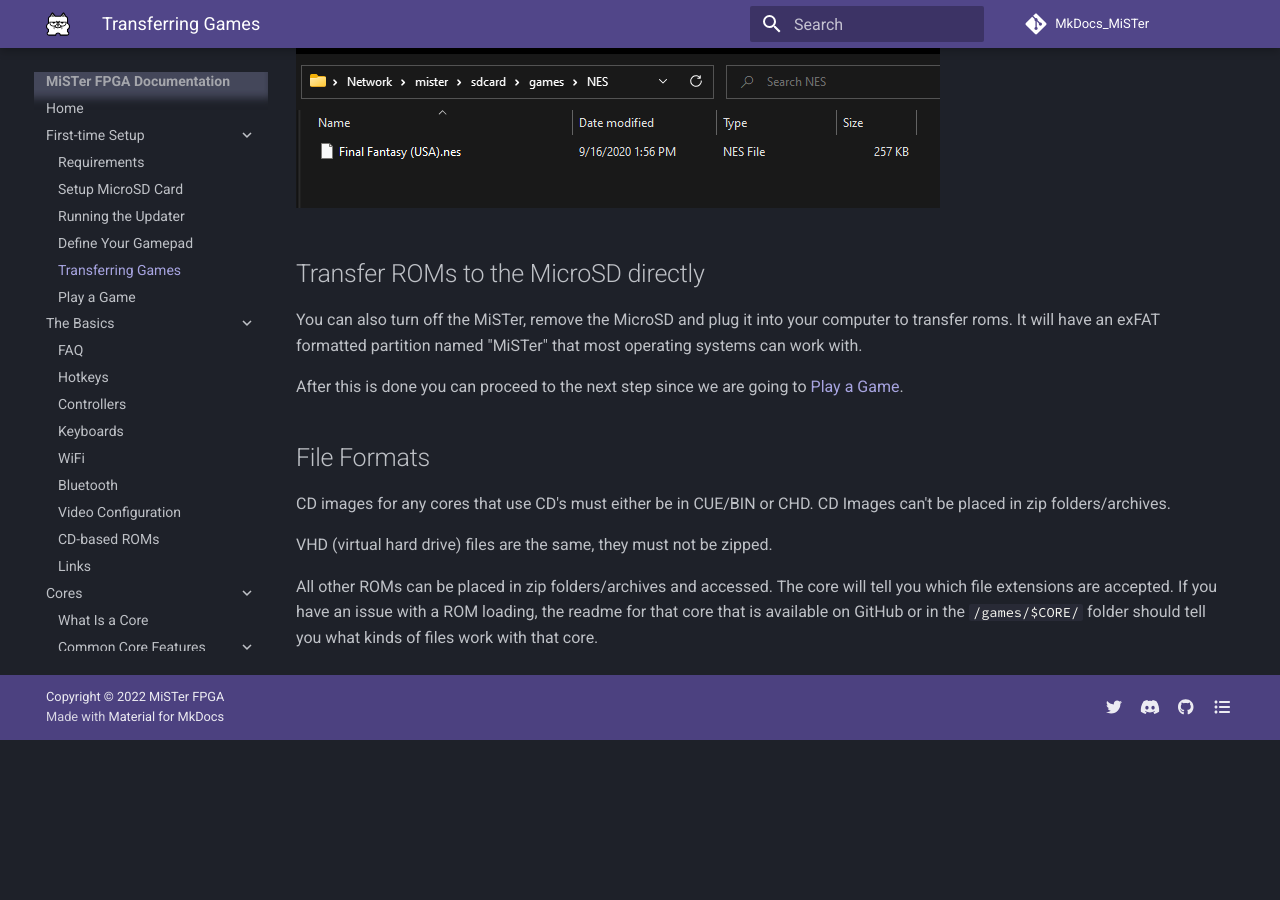
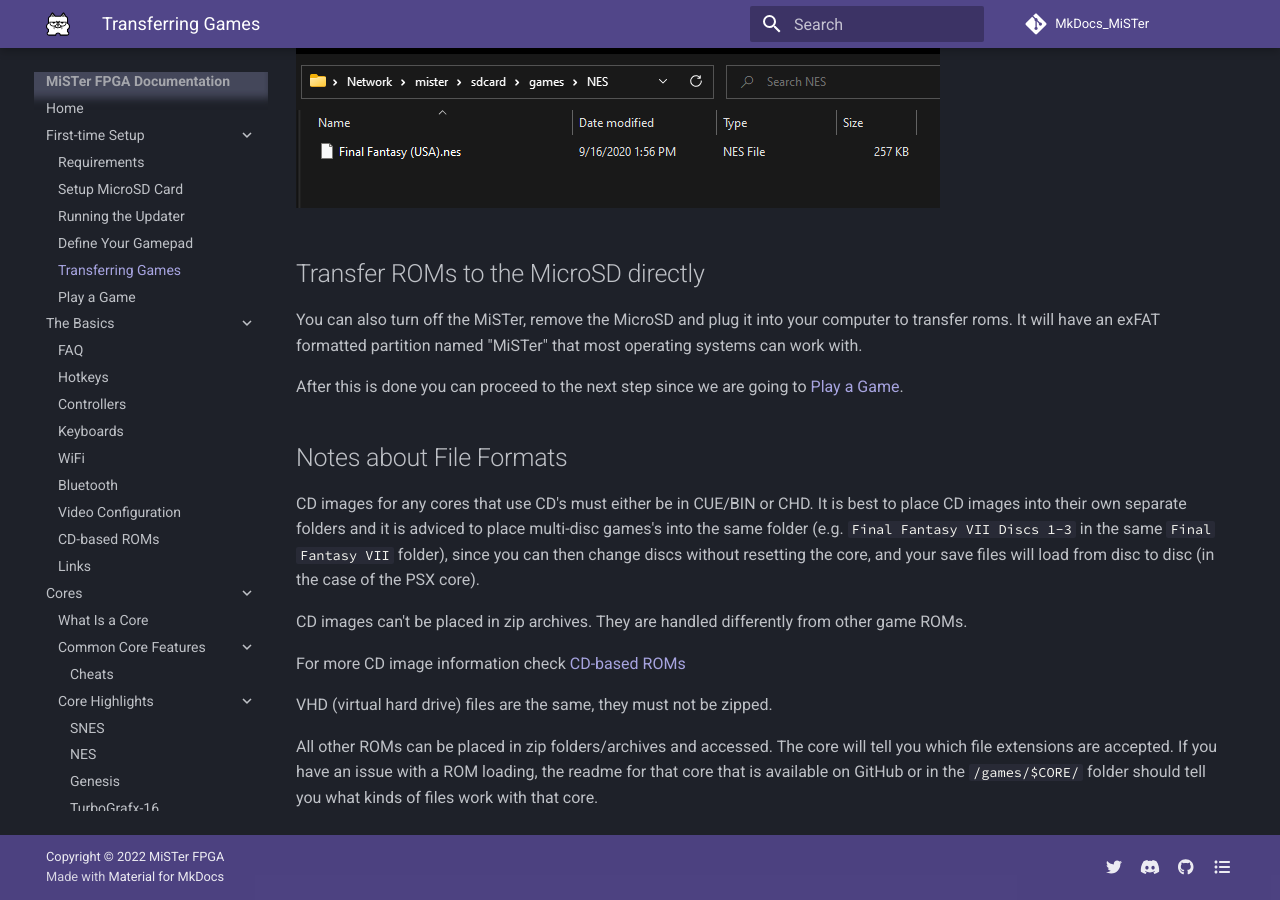
Before and after one commit to MiSTer-devel/MkDocs_MiSTer, an MkDocs documentation site: the page built from docs/setup/games.md, in a window 1280 px wide and 900 px high, scrolled down 1412 px. Built offline with MkDocs 1.6.1 and Material for MkDocs 9.7.7, drawn with Linux system fonts in a browser that asks for light colours; comment, search, counter and statistics services are not loaded; before the commit the page ends 2152 px from its top, so only the background shows below that.

Commit message:
expand on cd images

```diff
--- a/docs/setup/games.md
+++ b/docs/setup/games.md
@@ -32,8 +32,12 @@
 
 After this is done you can proceed to the next step since we are going to [Play a Game](play.md).
 
-## File Formats
-CD images for any cores that use CD's must either be in CUE/BIN or CHD. CD Images can't be placed in zip folders/archives.
+## Notes about File Formats
+CD images for any cores that use CD's must either be in CUE/BIN or CHD. It is best to place CD images into their own separate folders and it is adviced to place multi-disc games's into the same folder (e.g. `Final Fantasy VII Discs 1-3` in the same `Final Fantasy VII` folder), since you can then change discs without resetting the core, and your save files will load from disc to disc (in the case of the PSX core).
+
+CD images can't be placed in zip archives. They are handled differently from other game ROMs.
+
+For more CD image information check [CD-based ROMs](../basics/cd.md)
 
 VHD (virtual hard drive) files are the same, they must not be zipped.
 
```
